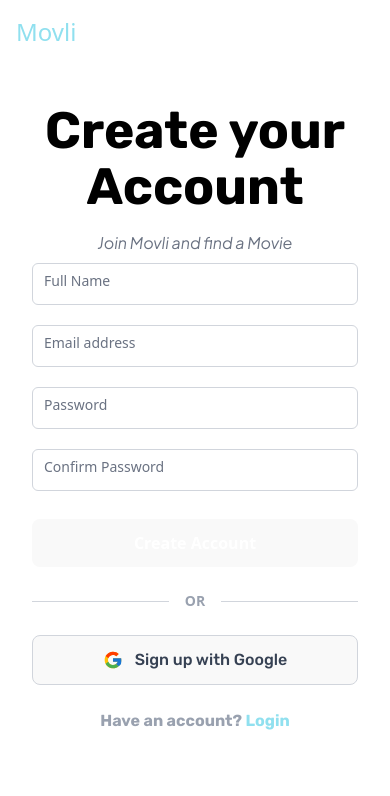
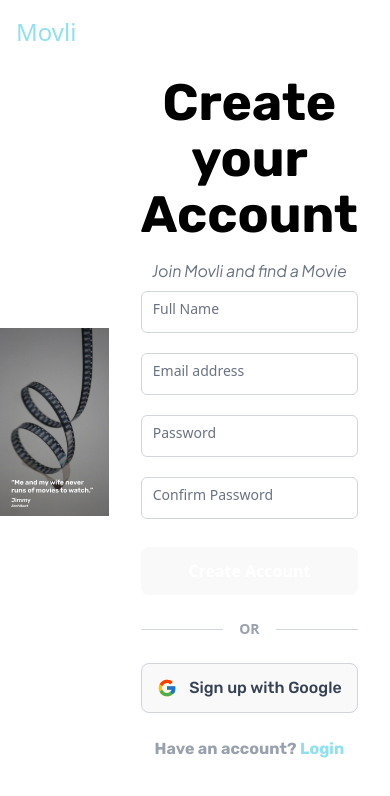
Before and after one commit to pachyyy/Movli, a React (Vite) app: page /signup in a window 390 px wide. Shown: the top 796 px of the page. Built offline with nearby package versions, Linux system fonts and the light colour scheme; no server answers.

Commit message:
fix the /api route

```diff
--- a/src/pages/SearchMovie.tsx
+++ b/src/pages/SearchMovie.tsx
@@ -96,7 +96,7 @@ const SearchMovie: React.FC = () => {
     }, [auth]);
 
     // IMPORTANT: Replace this with your actual TMDB API key
-    const TMDB_API_KEY = import.meta.env.TMDB_API_KEY;
+    const TMDB_API_KEY = import.meta.env.VITE_TMDB_API_KEY;
 
     const handleSearch = async (e: React.FormEvent) => {
         e.preventDefault();
--- a/src/pages/Signup.tsx
+++ b/src/pages/Signup.tsx
@@ -155,11 +155,13 @@ const SignUp = () => {
             />
             <div className="flex flex-row items-center h-screen w-screen bg-white">
                 {/* Left section - Image */}
-                <div className="hidden md:block w-1/2 h-screen">
+                <div>
                     <img
-                        src="https://placehold.co/1000x1200/0077b6/white?text=Movli&font=rubik"
-                        alt="Sign up background"
-                        className="w-full h-full object-cover"
+                        src="../src/assets/login-left.svg"
+                        alt="A person sitting on a couch watching a movie"
+                        className="h-screen object-contain"
+                        title="Image by Denise Jans from Unsplash"
+                        // https://unsplash.com/photos/photography-of-camera-reel-film-9lTUAlNB87M
                     />
                 </div>
 
--- a/src/services/apiService.ts
+++ b/src/services/apiService.ts
@@ -61,7 +61,7 @@ export const saveMovie = async (movie: Movie) => {
             watched: false // New movies are always unwatched by default
         };
 
-        const response = await authedAxios.post('/movies', movieToSave);
+        const response = await authedAxios.post('/api/movies', movieToSave);
         return response.data;
     } catch (error) {
         console.error('Error in saveMovie:', error);
@@ -76,7 +76,7 @@ export const saveMovie = async (movie: Movie) => {
  */
 export const getSavedMovies = async (): Promise<SavedMovie[]> => {
     try {
-        const response = await authedAxios.get('/movies');
+        const response = await authedAxios.get('/api/movies');
         return response.data;
     } catch (error) {
         console.error('Error fetching saved movies:', error);
@@ -90,7 +90,7 @@ export const getSavedMovies = async (): Promise<SavedMovie[]> => {
  */
 export const deleteMovie = async (movieId: string): Promise<void> => {
     try {
-        await authedAxios.delete(`/movies/${movieId}`);
+        await authedAxios.delete(`/api/movies/${movieId}`);
     } catch (error) {
         console.error(`Error deleting movie with ID ${movieId}:`, error);
         throw error;
@@ -104,7 +104,7 @@ export const deleteMovie = async (movieId: string): Promise<void> => {
  */
 export const updateMovie = async (movieId: string, updates: Partial<SavedMovie>): Promise<void> => {
     try {
-        await authedAxios.put(`/movies/${movieId}`, updates);
+        await authedAxios.put(`/api/movies/${movieId}`, updates);
     } catch (error) {
         console.error(`Error updating movie with ID ${movieId}:`, error);
         throw error;
```
Also changed, not shown: 1 other file (tests, documents, lock files or other folders).
